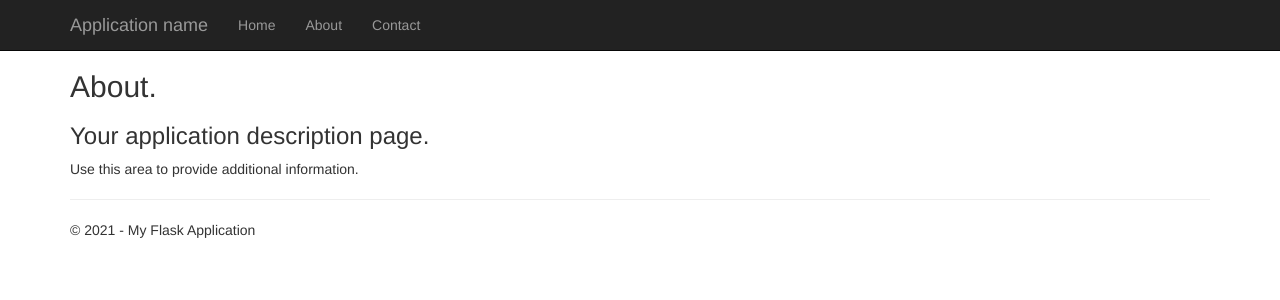
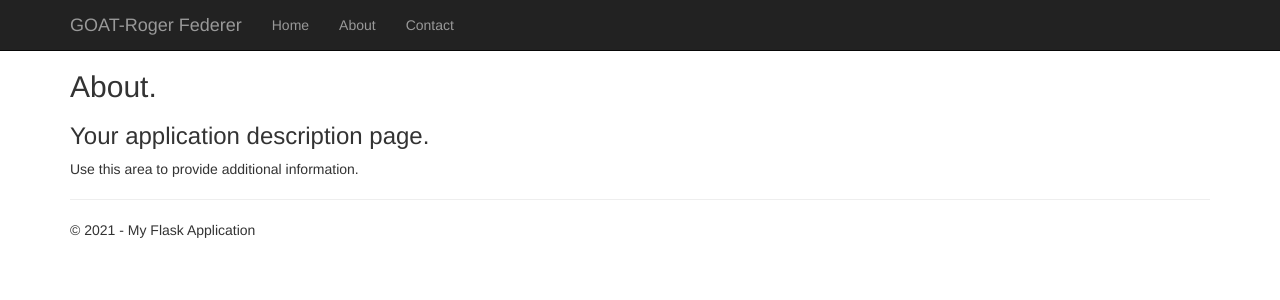
Before and after one commit to AshishA13/AA-Udacity-WebApp, a Flask app: page /about in a window 1280 px wide. Shown: the top 300 px of the page. Run offline with Flask 2, Linux system fonts and the light colour scheme; some libraries are stand-ins or nearby versions.

Commit message:
Update layout.html

```diff
--- a/FlaskTemplate/templates/layout.html
+++ b/FlaskTemplate/templates/layout.html
@@ -18,7 +18,7 @@
                     <span class="icon-bar"></span>
                     <span class="icon-bar"></span>
                 </button>
-                <a href="/" class="navbar-brand">Application name</a>
+                <a href="/" class="navbar-brand">GOAT-Roger Federer</a>
             </div>
             <div class="navbar-collapse collapse">
                 <ul class="nav navbar-nav">
```
